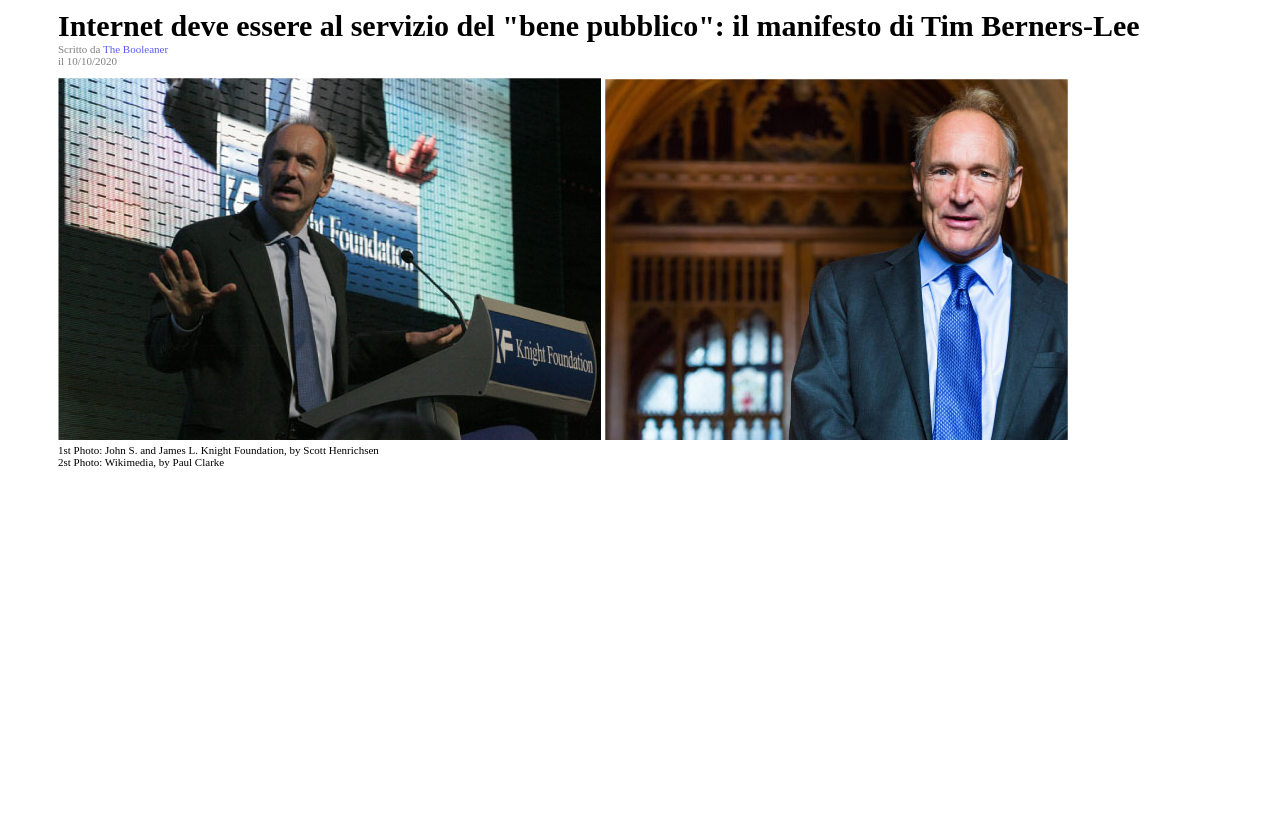
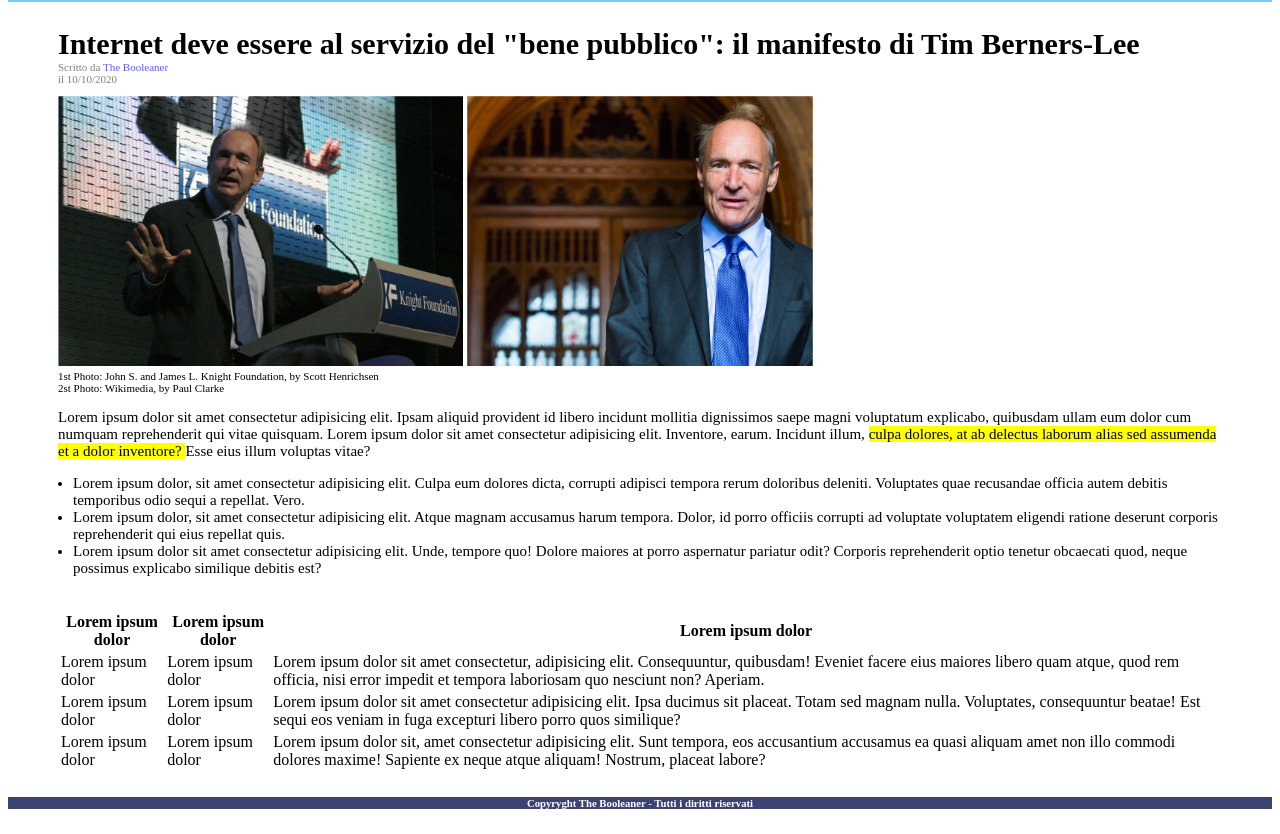
Before and after one commit to Oblv49/html-css-booleaner, a plain HTML site: page index.html in a window 1280 px wide. Shown: the part 115-949 px from the top of the page. Before the commit the page ends 800 px from the top, so only its background shows below. Drawn offline with Linux system fonts and the light colour scheme.

Commit message:
table set/ footer set

```diff
--- a/css/style.css
+++ b/css/style.css
@@ -6,13 +6,13 @@
 }
 
 #titolo {
-    margin-left: 50px;
+
     margin-bottom: 0;
     font-size: 30px;
 }
 
 #sottotitolo {
-    margin-left: 50px;
+
     margin-top: 0;
     margin-bottom: 0;
     font-size: 11px;
@@ -20,7 +20,7 @@
 }
 
 #sottotitolo1 {
-    margin-left: 50px;
+
     margin-top: 0;
     font-size: 11px;
     color: grey;
@@ -37,6 +37,17 @@
     font-size: 11px;
 }
 
+#text_footer {
+    text-align: center;
+    color: white;
+}
+
+main {
+    margin-left: 50px;
+    margin-right: 50px;
+}
+
+
 span {
     color: rgb(90, 90, 247);
 }
@@ -44,12 +55,25 @@ span {
 .container {
     background-color: rgb(121, 199, 245);
     background-image: url('./pattern.png');
-    background-position: center;
+    background-position: center center;
     background-repeat: repeat;
+    background-size: 25%;
 
 }
 
-.container1 {
-    margin-left: 50px;
+.container1 img {
+    height: 270px;
+}
 
+.section3 {
+    font-size: 15px;
 }
+
+.section3 ul {
+    margin-left: -25px;
+}
+
+.container2 {
+    margin-top: 20px;
+    background-color: #3b4471;
+}
--- a/index.html
+++ b/index.html
@@ -11,6 +11,7 @@
     <header>
 
         <div class="container">
+            <br>
             <br>
             <img id="logo_header" src="./img/logo.svg" alt="logo the booleaner">
             <br>
@@ -48,18 +49,63 @@
 
         </section>
 
-        <section>
+        <section class="section3">
+
+            <p>
+                Lorem ipsum dolor sit amet consectetur adipisicing elit. Ipsam aliquid provident id libero incidunt mollitia dignissimos saepe magni voluptatum explicabo, quibusdam ullam eum dolor cum numquam reprehenderit qui vitae quisquam. Lorem ipsum dolor sit amet consectetur adipisicing elit. Inventore, earum. Incidunt illum, <mark>culpa dolores, at ab delectus laborum alias sed assumenda et a dolor inventore? </mark>Esse eius illum voluptas vitae?
+            </p>
+
+
+            <ul>
+                <li>Lorem ipsum dolor, sit amet consectetur adipisicing elit. Culpa eum dolores dicta, corrupti adipisci tempora rerum doloribus deleniti. Voluptates quae recusandae officia autem debitis temporibus odio sequi a repellat. Vero.</li>
+                <li>Lorem ipsum dolor, sit amet consectetur adipisicing elit. Atque magnam accusamus harum tempora. Dolor, id porro officiis corrupti ad voluptate voluptatem eligendi ratione deserunt corporis reprehenderit qui eius repellat quis.</li>
+                <li>Lorem ipsum dolor sit amet consectetur adipisicing elit. Unde, tempore quo! Dolore maiores at porro aspernatur pariatur odit? Corporis reprehenderit optio tenetur obcaecati quod, neque possimus explicabo similique debitis est?</li>
+            </ul>
 
         </section>
 
+        <br>
+
         <section>
+            <table>
+                <thead>
+                   <tr>
 
+                    <th>Lorem ipsum dolor</th>
+                    <th>Lorem ipsum dolor</th>
+                    <th>Lorem ipsum dolor</th>
+
+                    </tr>
+
+                </thead>
+                <tbody>
+                    <tr>
+                        <td>Lorem ipsum dolor</td>
+                        <td>Lorem ipsum dolor</td>
+                        <td>Lorem ipsum dolor sit amet consectetur, adipisicing elit. Consequuntur, quibusdam! Eveniet facere eius maiores libero quam atque, quod rem officia, nisi error impedit et tempora laboriosam quo nesciunt non? Aperiam.</td>
+                    </tr>
+                    <tr>
+                        <td>Lorem ipsum dolor</td>
+                        <td>Lorem ipsum dolor</td>
+                        <td>Lorem ipsum dolor sit amet consectetur adipisicing elit. Ipsa ducimus sit placeat. Totam sed magnam nulla. Voluptates, consequuntur beatae! Est sequi eos veniam in fuga excepturi libero porro quos similique?</td>
+                    </tr>
+                    <tr>
+                        <td>Lorem ipsum dolor</td>
+                        <td>Lorem ipsum dolor</td>
+                        <td>Lorem ipsum dolor sit, amet consectetur adipisicing elit. Sunt tempora, eos accusantium accusamus ea quasi aliquam amet non illo commodi dolores maxime! Sapiente ex neque atque aliquam! Nostrum, placeat labore?</td>
+                    </tr>
+
+                </tbody>
+            </table>
         </section>
 
 
     </main>
 
     <footer>
+        <div class="container2">
+            <h6 id="text_footer">Copyryght The Booleaner - Tutti i diritti riservati</h6>
+        </div>
 
     </footer>
 
```
